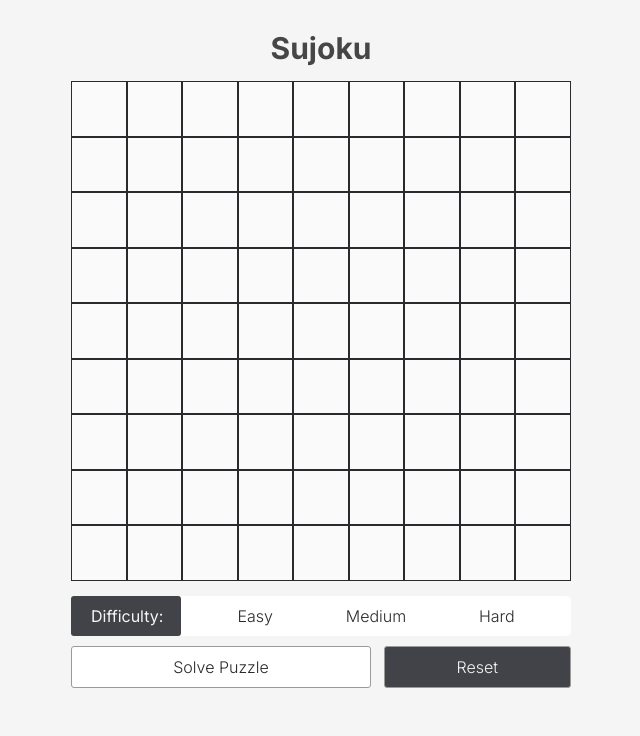
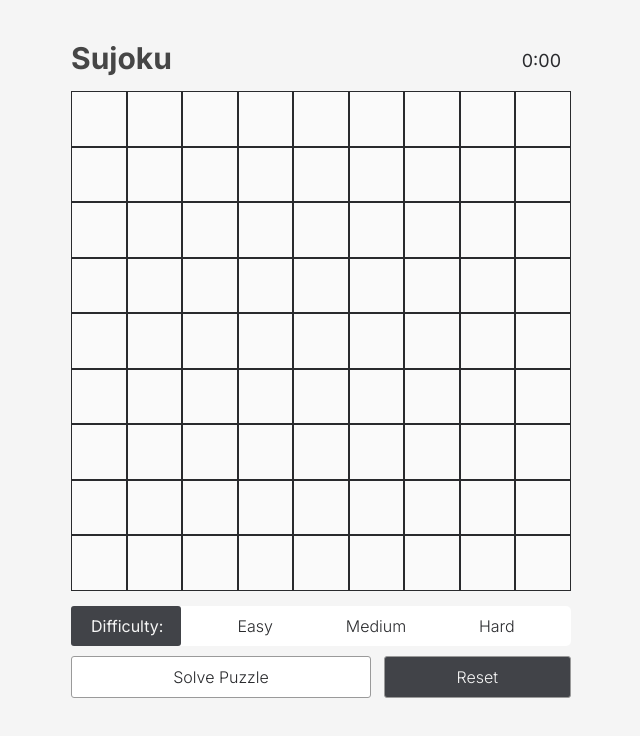
Before and after one commit to mklaso/sudoku-solver, a website built with webpack: page index.html in a window 1280 px wide. Shown: the whole page, without its empty margins (319-959 px from the left). Built offline with nearby package versions, Linux system fonts and the light colour scheme.

Commit message:
moved heading, added timer to UI.

```diff
--- a/index.html
+++ b/index.html
@@ -13,7 +13,10 @@
   </head>
 
   <body class="container">
-    <h1 class="heading--1">Sujoku</h1>
+    <div class="heading-container">
+      <h1 class="heading--1">Sujoku</h1>
+      <p class="timer">0:00</p>
+    </div>
     <div class="sudoku-grid">
       <!--
     <input value=""class="sudoku-grid__grid-cell"></input>
--- a/sass/_components.scss
+++ b/sass/_components.scss
@@ -1,3 +1,17 @@
+.heading-container {
+  display: flex;
+  width: 50rem;
+  align-items: center;
+  justify-content: space-between;
+
+  & > p {
+    margin-right: 1rem;
+    font-size: 1.8rem;
+    font-weight: 400;
+    color: $color-almost-black;
+  }
+}
+
 .sudoku-grid {
   @include style-grid-components($color-white, 50rem, 50rem);
   display: grid;
@@ -21,6 +35,12 @@
 
     &--invalid {
       background-color: rgba(255, 133, 145, 0.3);
+    }
+
+    &--hover-cell {
+      &:hover {
+        background-color: cyan;
+      }
     }
   }
 }
--- a/sass/_typography.scss
+++ b/sass/_typography.scss
@@ -10,6 +10,7 @@ body {
   text-align: center;
   color: grayscale($color: #000202b7);
   margin-bottom: 1.5rem;
+  margin-top: 1rem;
 }
 
 p {
```
Also changed, not shown: js/index.js (line endings or trailing spaces).
